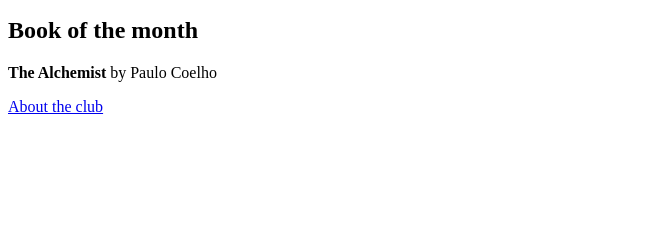
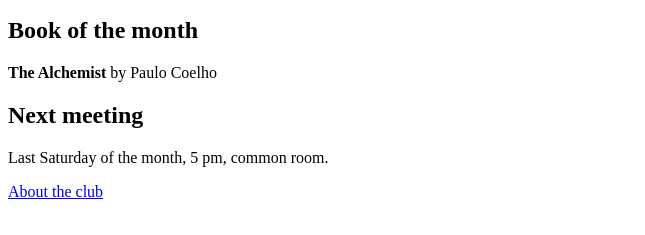
Before and after one commit to piyushhhbansal/bookclub-git-assignment, a plain HTML site: page index.html in a window 1280 px wide. Shown: the part 101-336 px from the top of the page, without its empty margins (0-645 px from the left). Drawn offline with Linux system fonts and the light colour scheme.

Commit message:
add next meeting details

```diff
--- a/index.html
+++ b/index.html
@@ -8,6 +8,8 @@
 <p>We are a small group of students who read one book every month and meet to talk about it.</p>
 <h2>Book of the month</h2>
 <p><b>The Alchemist</b> by Paulo Coelho</p>
+<h2>Next meeting</h2>
+<p>Last Saturday of the month, 5 pm, common room.</p>
 <p><a href="about.html">About the club</a></p>
 </body>
 </html>
```
